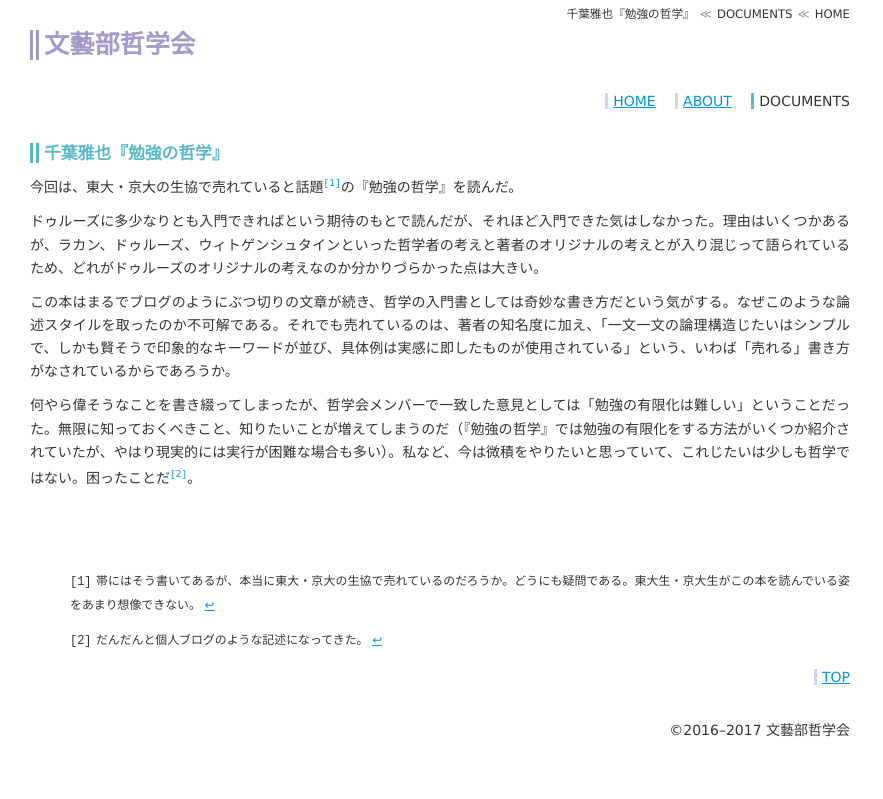
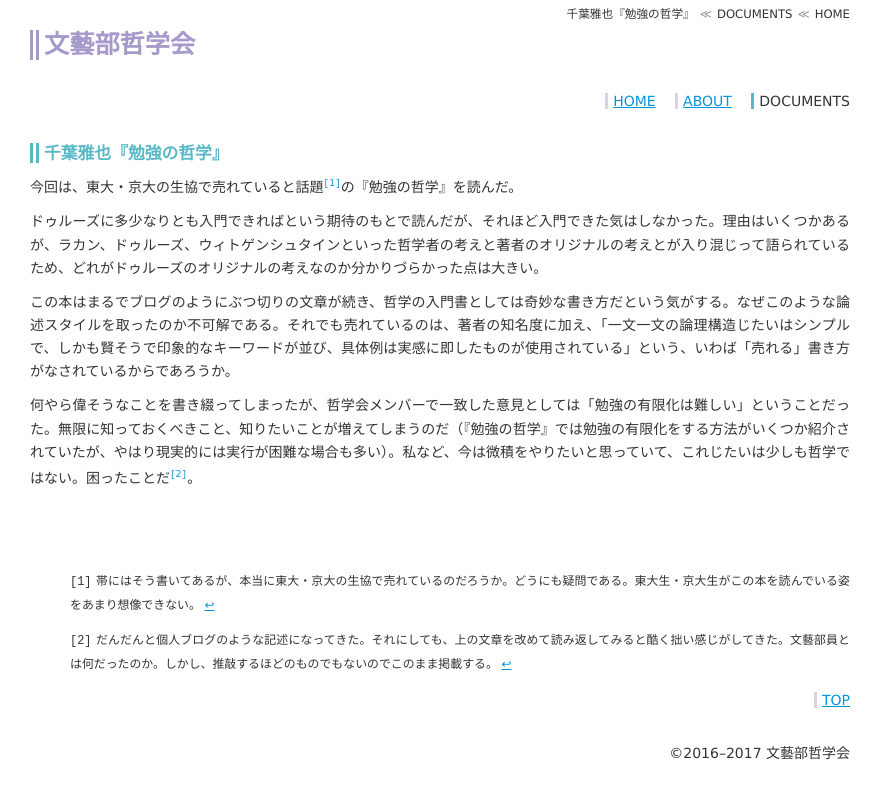
Before and after one commit to qdaibungei/philosophy, a Jekyll site: the page built from docs/_posts/2017-06-25-philo.md, in a window 1280 px wide. Shown: the top 799 px of the page, without its empty margins (0-883 px from the left). Built offline with Jekyll 4.4.1, drawn with Linux system fonts in a browser that asks for light colours.

Commit message:
modify post

```diff
--- a/docs/_posts/2017-06-25-philo.md
+++ b/docs/_posts/2017-06-25-philo.md
@@ -14,4 +14,4 @@ date:   2017-06-25
 
 何やら偉そうなことを書き綴ってしまったが、哲学会メンバーで一致した意見としては「勉強の有限化は難しい」ということだった。無限に知っておくべきこと、知りたいことが増えてしまうのだ（『勉強の哲学』では勉強の有限化をする方法がいくつか紹介されていたが、やはり現実的には実行が困難な場合も多い）。私など、今は微積をやりたいと思っていて、これじたいは少しも哲学ではない。困ったことだ[^2]。
 
-[^2]: だんだんと個人ブログのような記述になってきた。
+[^2]: だんだんと個人ブログのような記述になってきた。それにしても、上の文章を改めて読み返してみると酷く拙い感じがしてきた。文藝部員とは何だったのか。しかし、推敲するほどのものでもないのでこのまま掲載する。
```
